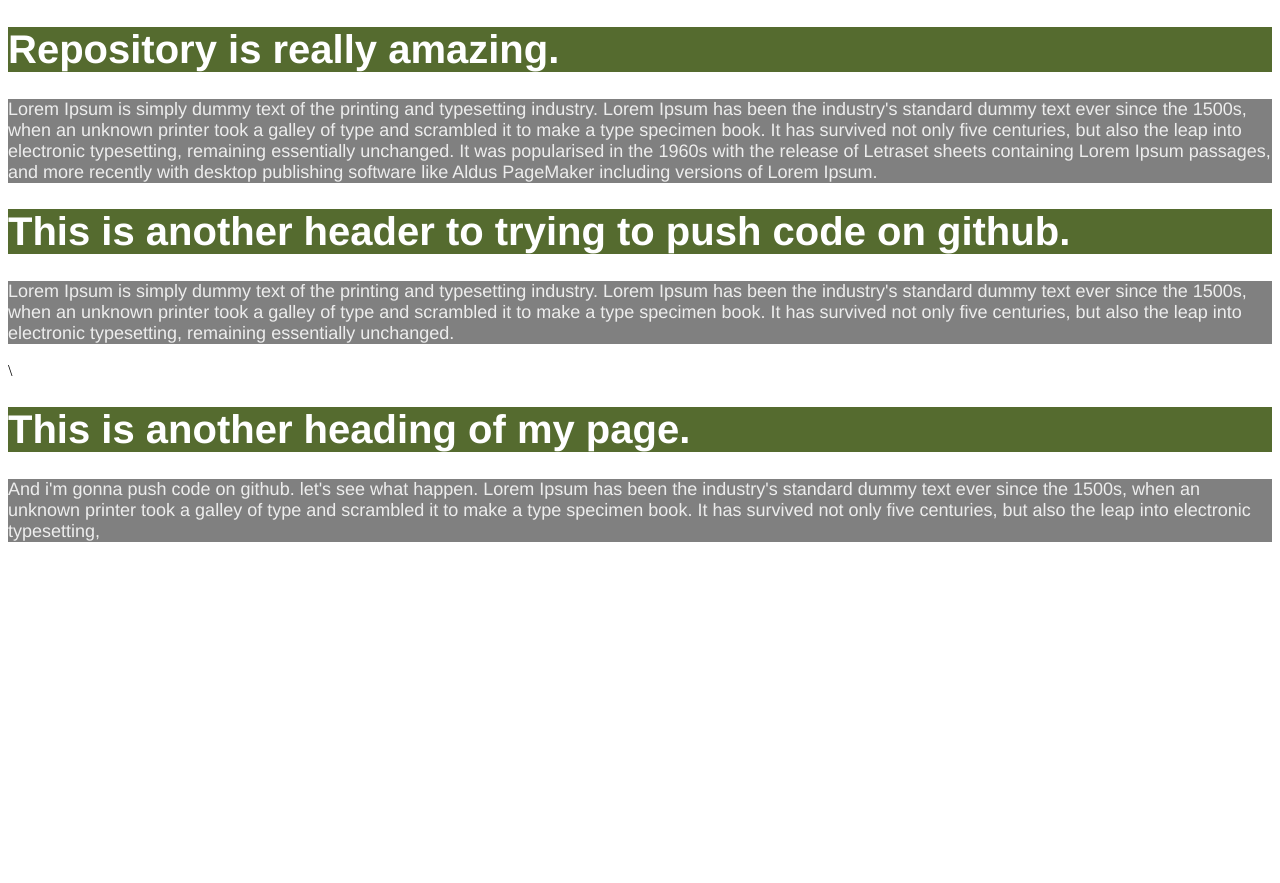
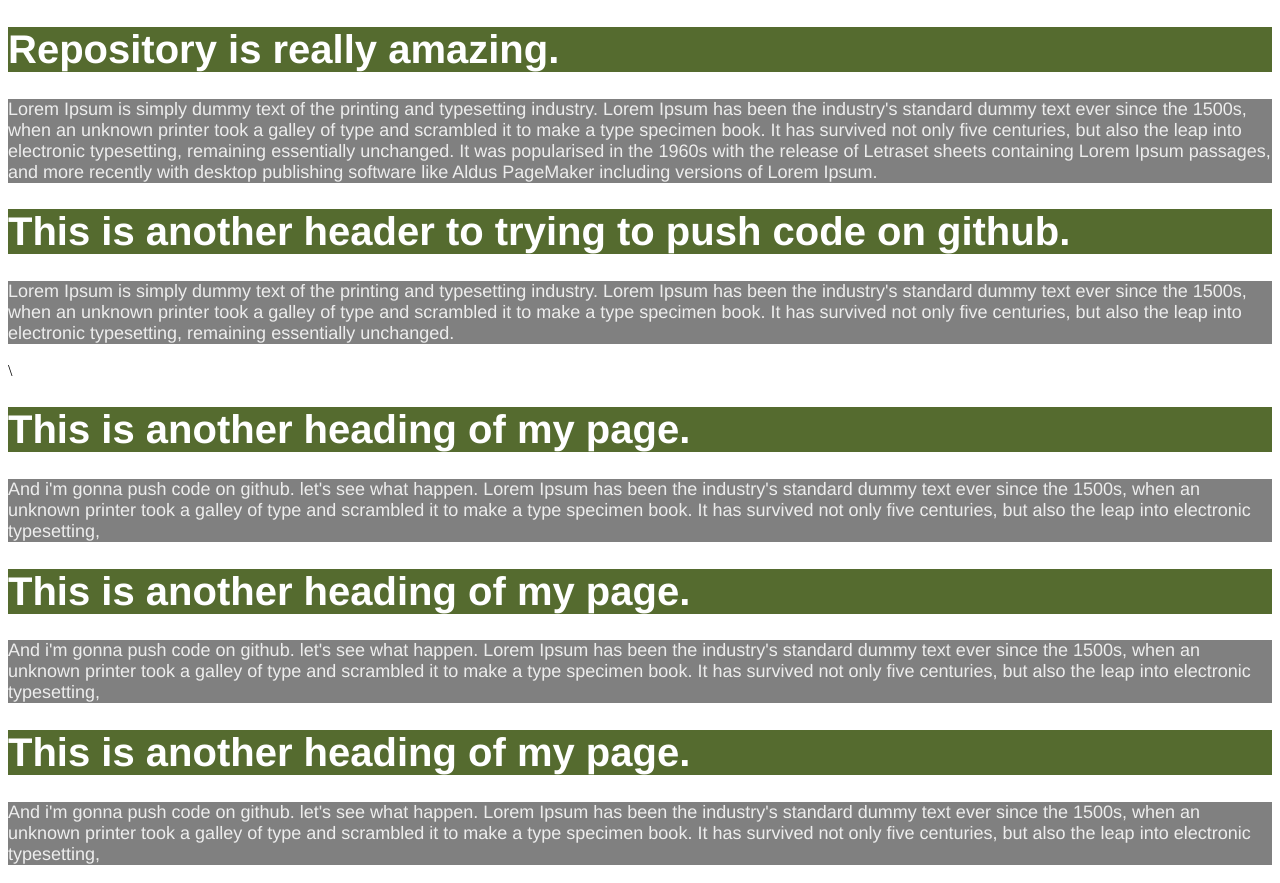
Before and after one commit to abdulkaderredwan/thir-repo, a plain HTML site: page index.html in a window 1280 px wide. Before the commit the page ends 800 px from the top, so only its background shows below. Drawn offline with Linux system fonts and the light colour scheme.

Commit message:
last updates on peragraph

```diff
--- a/index.html
+++ b/index.html
@@ -15,5 +15,9 @@
     <p>Lorem Ipsum is simply dummy text of the printing and typesetting industry. Lorem Ipsum has been the industry's standard dummy text ever since the 1500s, when an unknown printer took a galley of type and scrambled it to make a type specimen book. It has survived not only five centuries, but also the leap into electronic typesetting, remaining essentially unchanged.</p>\
     <h1>This is another heading of my page.</h1>
     <p>And i'm gonna push code on github. let's see what happen. Lorem Ipsum has been the industry's standard dummy text ever since the 1500s, when an unknown printer took a galley of type and scrambled it to make a type specimen book. It has survived not only five centuries, but also the leap into electronic typesetting,</p>
+    <h1>This is another heading of my page.</h1>
+    <p>And i'm gonna push code on github. let's see what happen. Lorem Ipsum has been the industry's standard dummy text ever since the 1500s, when an unknown printer took a galley of type and scrambled it to make a type specimen book. It has survived not only five centuries, but also the leap into electronic typesetting,</p>
+    <h1>This is another heading of my page.</h1>
+    <p>And i'm gonna push code on github. let's see what happen. Lorem Ipsum has been the industry's standard dummy text ever since the 1500s, when an unknown printer took a galley of type and scrambled it to make a type specimen book. It has survived not only five centuries, but also the leap into electronic typesetting,</p>
 </body>
 </html>
```
